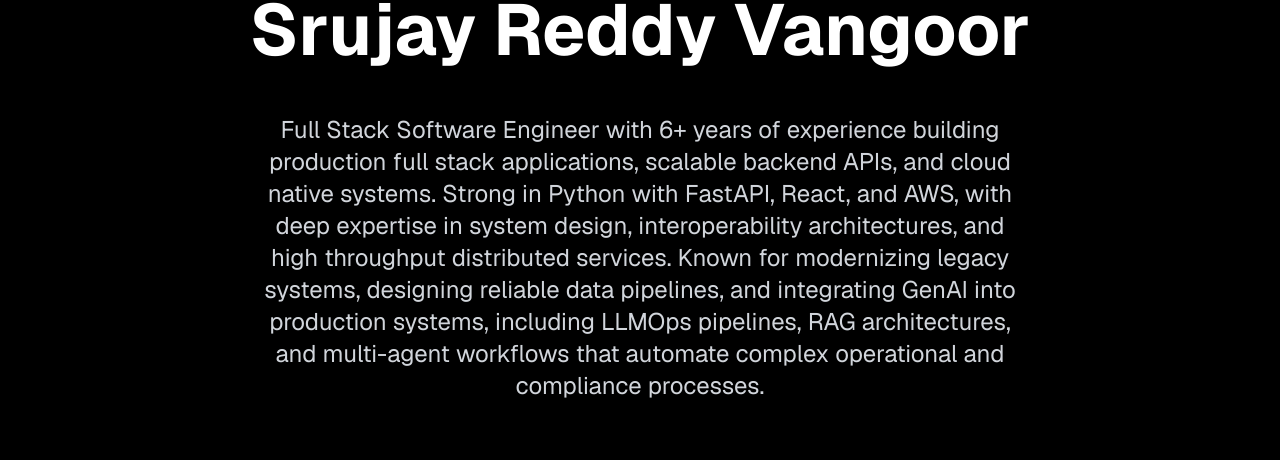
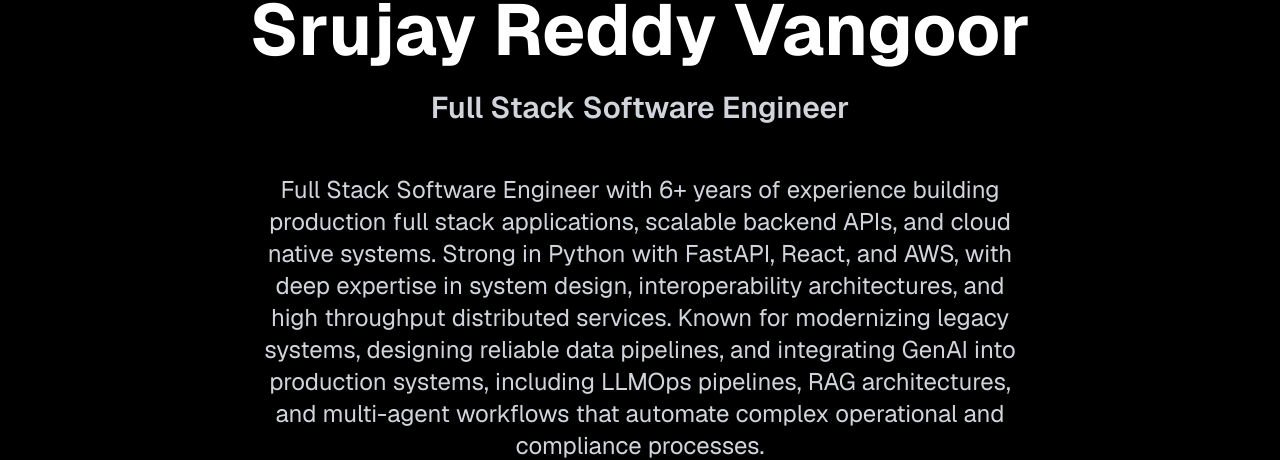
Before and after one commit to srujayreddyv/portfolio-website, a Next.js app: page / in a window 1280 px wide. Shown: the part 486-946 px from the top of the page. Built offline with nearby package versions, Linux system fonts and the light colour scheme.

Commit message:
content: update hero title and contact info

```diff
--- a/components/sections/Hero.tsx
+++ b/components/sections/Hero.tsx
@@ -53,6 +53,9 @@
             <h1 className="text-3xl sm:text-4xl md:text-5xl lg:text-6xl xl:text-7xl font-bold text-black dark:text-white mb-3 sm:mb-4 lg:mb-6 leading-tight">
               {personalData.name}
             </h1>
+            <p className="text-lg sm:text-xl md:text-2xl lg:text-3xl text-gray-600 dark:text-gray-300 font-semibold">
+              {personalData.title}
+            </p>
           </div>
 
           {/* Introduction */}
@@ -111,7 +114,7 @@
       {/* Image Modal */}
       <ImageModal
         src="/my-profile-pic.png"
-        alt={`${personalData.name} - Professional headshot`}
+        alt={personalData.name}
         isOpen={isImageModalOpen}
         onClose={() => setIsImageModalOpen(false)}
       />
--- a/content/data/personal.ts
+++ b/content/data/personal.ts
@@ -5,7 +5,6 @@
   title: "Full Stack Software Engineer",
   bio: "Full Stack Software Engineer with 6+ years of experience building production full stack applications, scalable backend APIs, and cloud native systems. Strong in Python with FastAPI, React, and AWS, with deep expertise in system design, interoperability architectures, and high throughput distributed services. Known for modernizing legacy systems, designing reliable data pipelines, and integrating GenAI into production systems, including LLMOps pipelines, RAG architectures, and multi-agent workflows that automate complex operational and compliance processes.",
   email: "srujayreddyv@icloud.com",
-  phone: "+1 (916) 940-5986",
   location: "Sacramento, CA",
   socialLinks: [
     {
```
